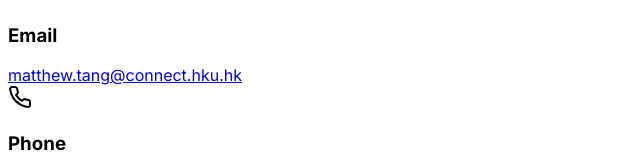
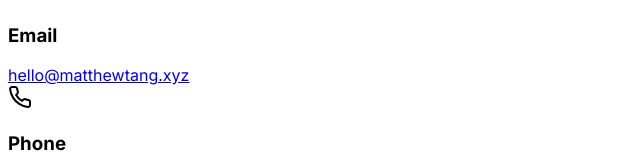
Before and after one commit to MatthewTang/TangBlog, a React (Vite) app in the folder client/: page / in a window 1280 px wide. Shown: the part 2253-2408 px from the top of the page, without its empty margins (0-640 px from the left). Built offline with nearby package versions, Linux system fonts and the light colour scheme; no server answers.

Commit message:
Update contact email from matthew.tang@connect.hku.hk to hello@matthewtang.xyz
Co-authored-by: MatthewTang <40652107+MatthewTang@users.noreply.github.com>

```diff
--- a/client/src/components/layout/navigation.tsx
+++ b/client/src/components/layout/navigation.tsx
@@ -18,7 +18,7 @@ export default function Navigation() {
   const socialLinks = [
     { icon: Github, href: "https://github.com/matthewtang", label: "GitHub" },
     { icon: Linkedin, href: "https://www.linkedin.com/in/matthew-tang-siu-hin/", label: "LinkedIn" },
-    { icon: Mail, href: "mailto:matthew.tang@connect.hku.hk", label: "Email" }
+    { icon: Mail, href: "mailto:hello@matthewtang.xyz", label: "Email" }
   ];
 
   const handleNavClick = (href: string) => {
--- a/client/src/data/content.ts
+++ b/client/src/data/content.ts
@@ -47,7 +47,7 @@ export const projects = [
 ];
 
 export const contactInfo = {
-  email: "matthew.tang@connect.hku.hk",
+  email: "hello@matthewtang.xyz",
   phone: "(852) 66750566",
   location: "Hong Kong"
 };
```
